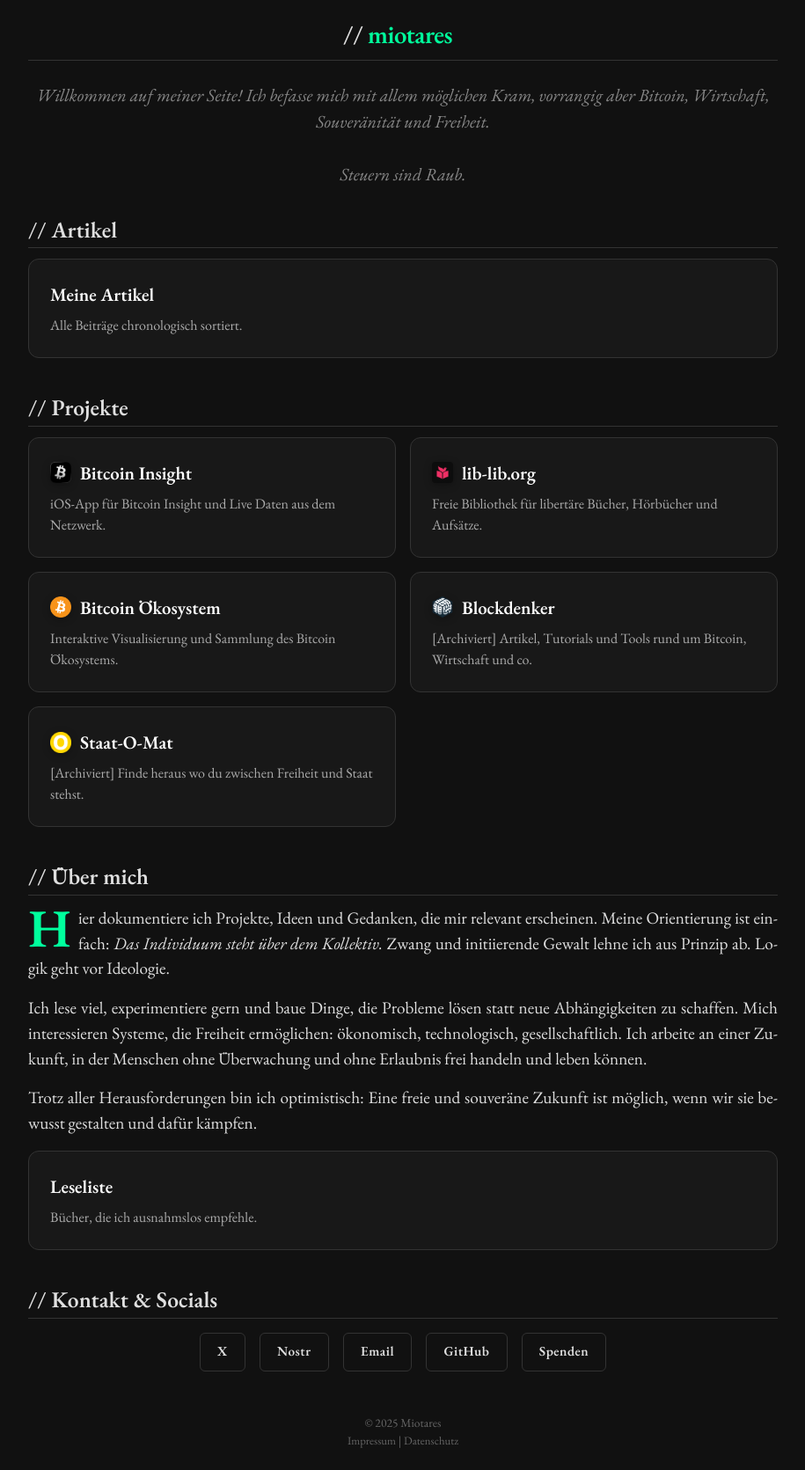
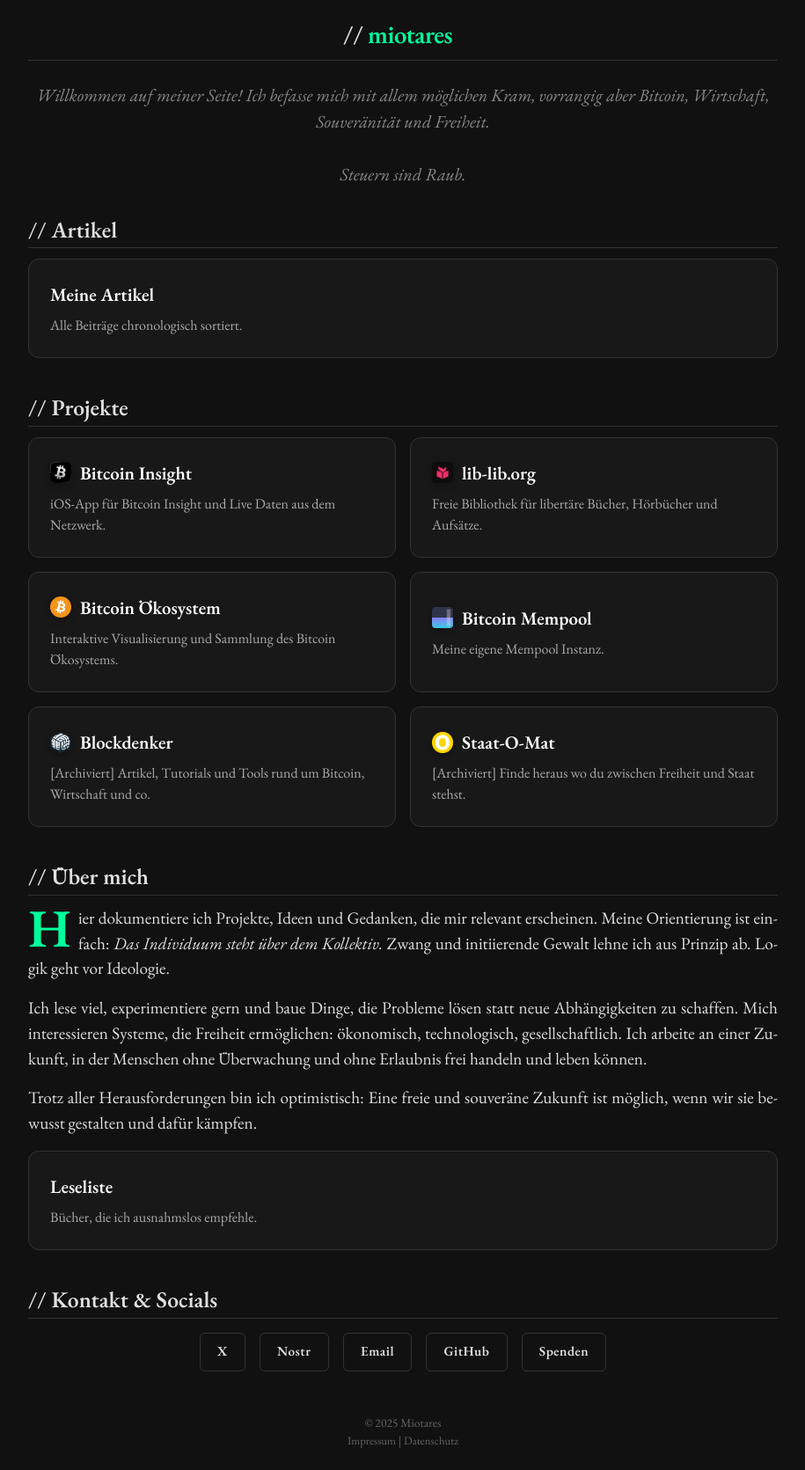
Before and after one commit to Miotares/miotares, a Jekyll site: the page built from index.html, in a window 1280 px wide. Shown: the whole page at 88% size, without its empty margins (182-1097 px from the left). Built offline with Jekyll 4.4.1, drawn with Linux system fonts in a browser that asks for light colours.

Commit message:
Update mempool logo

```diff
--- a/index.html
+++ b/index.html
@@ -108,6 +108,13 @@ layout: none
                     </div>
                     <span class="description">Interaktive Visualisierung und Sammlung des Bitcoin Ökosystems.</span>
                 </a>
+                <a href="https://mempool.miotares.com" class="project-link" target="_blank">
+                    <div class="project-title">
+                        <img src="assets/mempool-logo.png" alt="Mempool Logo" class="project-logo">
+                        Bitcoin Mempool
+                    </div>
+                    <span class="description">Meine eigene Mempool Instanz.</span>
+                </a>
                 <a href="https://blockdenker.miotares.com/" class="project-link" target="_blank">
                     <div class="project-title">
                         <img src="assets/icon-blockdenker.png" alt="Blockdenker Logo" class="project-logo">
```
Also changed, not shown: assets/mempool-logo.png (added).
